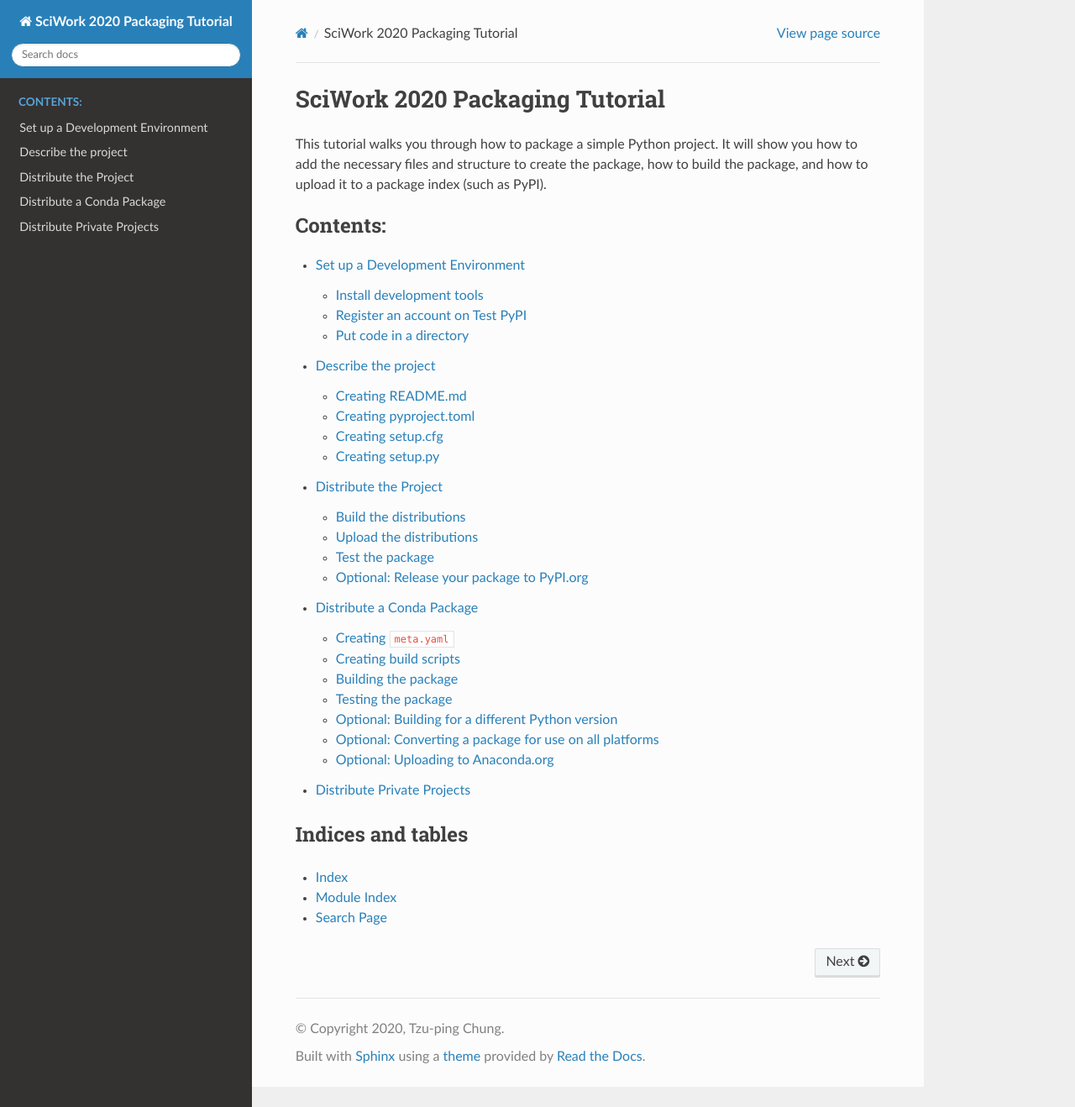
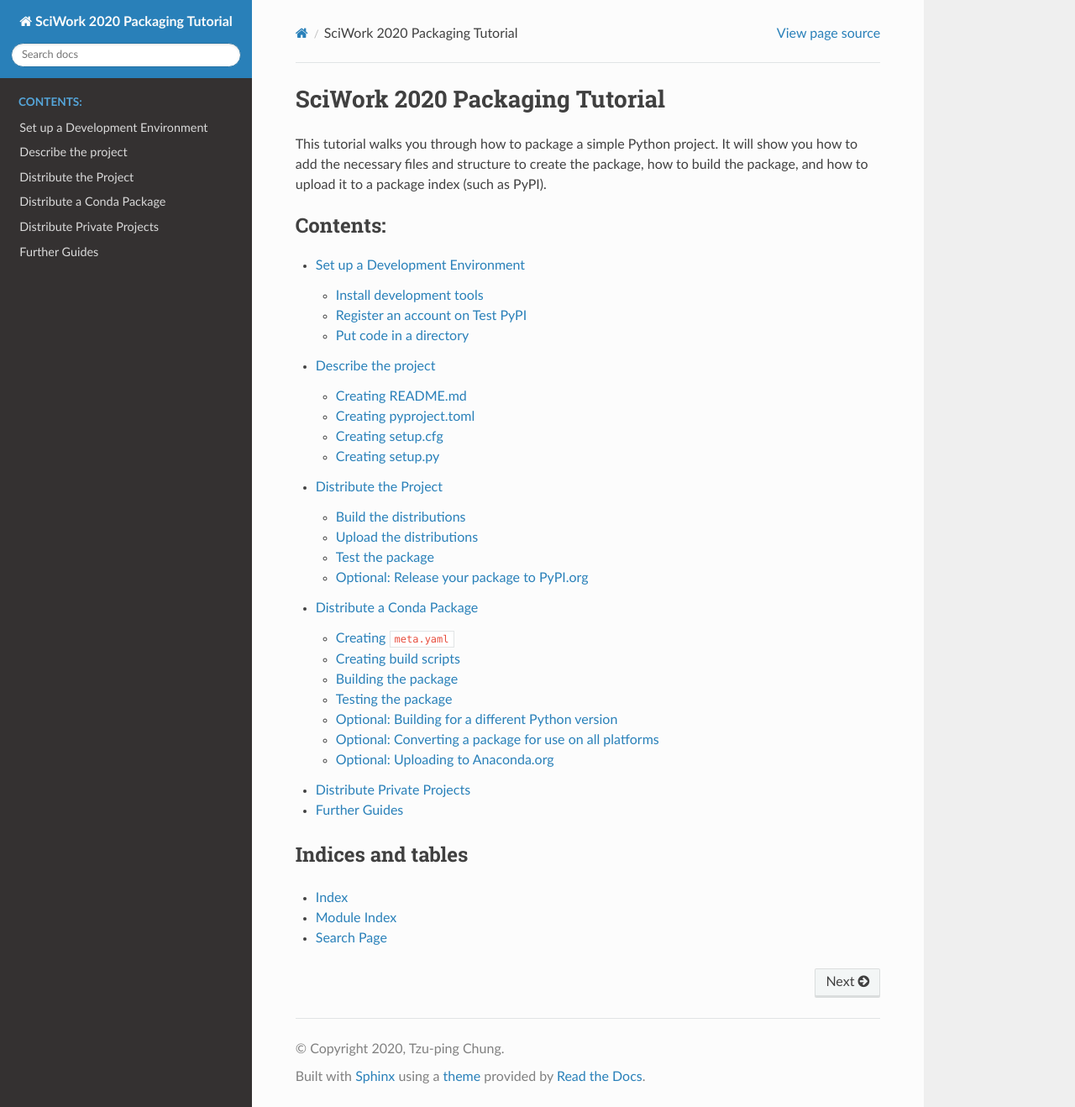
Before and after one commit to uranusjr/sciwork-2020-tutorial, a Sphinx documentation site: the page built from source/index.rst, in a window 1280 px wide and 1318 px high. Shown: the whole window at 84% size. Built offline with Sphinx 7.4.7 and the Read the Docs theme 2.0.0, drawn with Linux system fonts in a browser that asks for light colours.

Commit message:
Placeholder page to point to more guides

```diff
--- a/source/index.rst
+++ b/source/index.rst
@@ -15,6 +15,7 @@ to build the package, and how to upload it to a package index (such as PyPI).
    distribute
    conda
    private
+   more
 
 
 Indices and tables
--- /dev/null
+++ b/source/more.rst
@@ -0,0 +1,3 @@
+==============
+Further Guides
+==============
```
